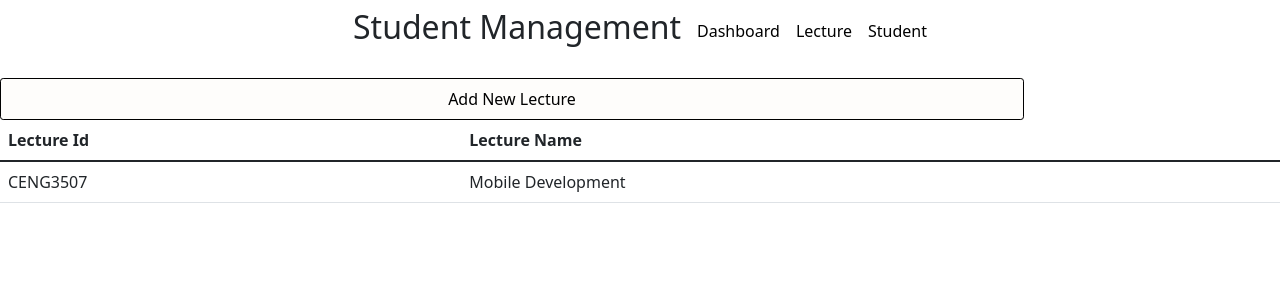
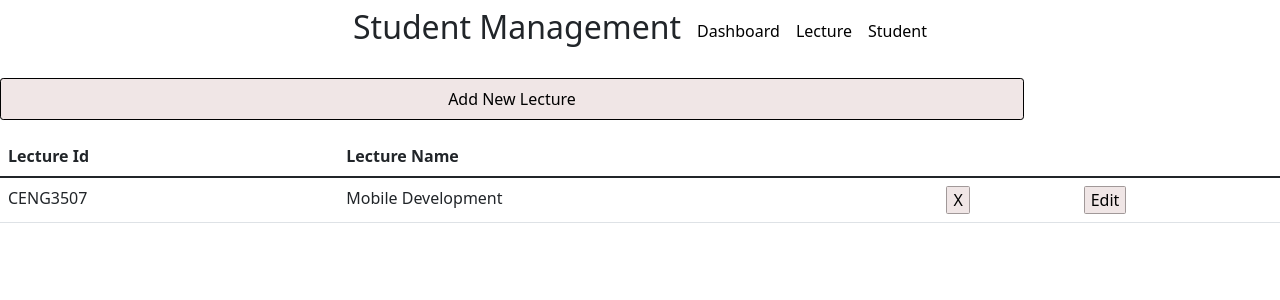
Before and after one commit to tugbayilmaz01/student-management, a React (Create React App) app: page / in a window 1280 px wide. Shown: the top 300 px of the page. Built offline with nearby package versions, Linux system fonts and the light colour scheme.

Commit message:
feat(lecture table): added edit and delete buttons

```diff
--- a/src/App.css
+++ b/src/App.css
@@ -39,17 +39,16 @@ label {
 }
 
 .openModalBtn {
+  background-color: rgb(240, 230, 230);
   margin: auto 2 auto 2 !important;
   padding: 0.5rem;
   width: 80%;
-  background-color: rgb(254, 253, 251);
   border: 1px solid black;
   border-radius: 0.2rem;
 }
 
 .openModalBtn:hover {
-  color: brown;
-  background-color: rgb(240, 230, 230);
+  background-color: rgb(220, 204, 204);
 }
 
 .submitbtn {
@@ -69,3 +68,17 @@ label {
   align-items: space-between;
   gap: 1.5rem;
 }
+
+.table {
+  margin-top: 1rem;
+}
+
+.lecturebtn {
+  background-color: rgb(240, 230, 230);
+  border: 1px solid rgb(161, 153, 153);
+  border-radius: 0.1rem;
+}
+
+.lecturebtn:hover {
+  background-color: rgb(220, 204, 204);
+}
--- a/src/components/Table.js
+++ b/src/components/Table.js
@@ -13,6 +13,13 @@ const Table = (props) => {
             <tr key={key}>
               <td>{item.lectureID}</td>
               <td>{item.lecturename}</td>
+              <td>
+                {" "}
+                <button className="lecturebtn"> X</button>
+              </td>
+              <td>
+                <button className="lecturebtn">Edit</button>{" "}
+              </td>
             </tr>
           );
         })}
```
